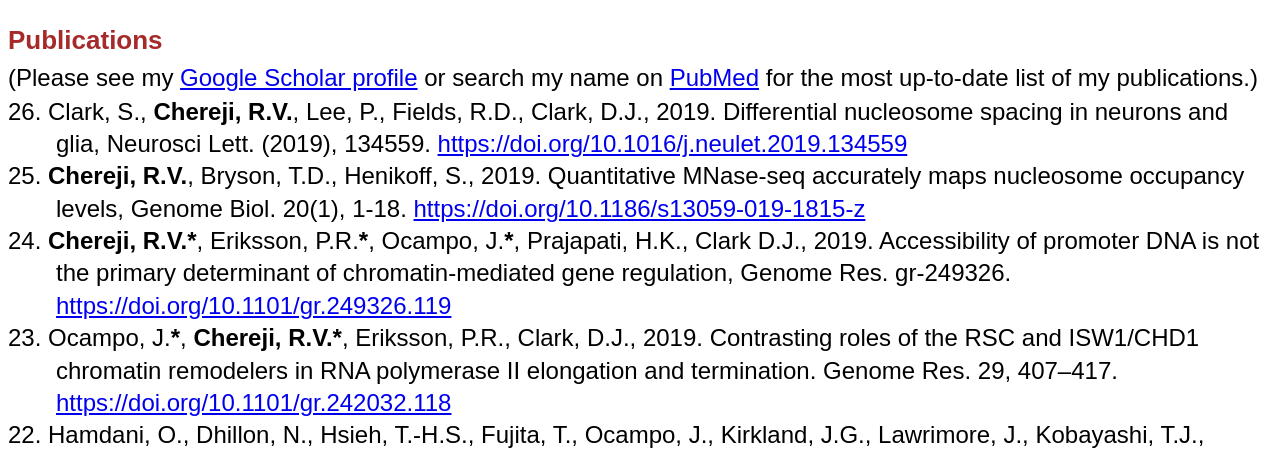
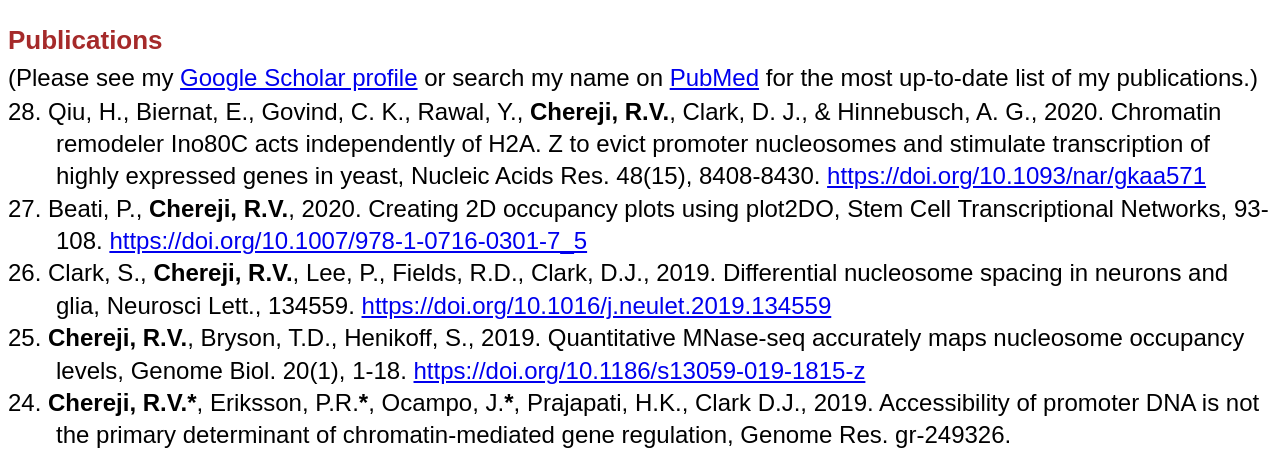
Before and after one commit to rchereji/rchereji.github.io, a plain HTML site: page index.html in a window 1280 px wide. Shown: the part 338-789 px from the top of the page. Drawn offline with Linux system fonts and the light colour scheme; a web font is replaced by a local one.

Commit message:
Update publication list

```diff
--- a/index.html
+++ b/index.html
@@ -52,7 +52,9 @@ You can download my CV from <a href="http://rchereji.github.io/cv.pdf">here</a>.
 <span class="header_text"><font color = "Brown">Publications</font></span><br>
 (Please see my <a href="https://scholar.google.com/citations?user=DCuOYggAAAAJ&hl=en">Google Scholar profile</a> or search my name on <a href="https://www.ncbi.nlm.nih.gov/pubmed/?term=Chereji+RV">PubMed</a> for the most up-to-date list of my publications.)<br>
 <div class="csl-bib-body" style="line-height: 1.35; margin-left: 2em; text-indent:-2em;">
-  <div class="csl-entry">26. Clark, S., <strong>Chereji, R.V.</strong>, Lee, P., Fields, R.D., Clark, D.J., 2019. Differential nucleosome spacing in neurons and glia, Neurosci Lett. (2019), 134559. <a href="https://doi.org/10.1016/j.neulet.2019.134559">https://doi.org/10.1016/j.neulet.2019.134559</a></div>
+  <div class="csl-entry">28. Qiu, H., Biernat, E., Govind, C. K., Rawal, Y., <strong>Chereji, R.V.</strong>, Clark, D. J., & Hinnebusch, A. G., 2020. Chromatin remodeler Ino80C acts independently of H2A. Z to evict promoter nucleosomes and stimulate transcription of highly expressed genes in yeast, Nucleic Acids Res. 48(15), 8408-8430. <a href="https://doi.org/10.1093/nar/gkaa571">https://doi.org/10.1093/nar/gkaa571</a></div>
+  <div class="csl-entry">27. Beati, P., <strong>Chereji, R.V.</strong>, 2020. Creating 2D occupancy plots using plot2DO, Stem Cell Transcriptional Networks, 93-108. <a href="https://doi.org/10.1007/978-1-0716-0301-7_5">https://doi.org/10.1007/978-1-0716-0301-7_5</a></div>
+  <div class="csl-entry">26. Clark, S., <strong>Chereji, R.V.</strong>, Lee, P., Fields, R.D., Clark, D.J., 2019. Differential nucleosome spacing in neurons and glia, Neurosci Lett., 134559. <a href="https://doi.org/10.1016/j.neulet.2019.134559">https://doi.org/10.1016/j.neulet.2019.134559</a></div>
   <div class="csl-entry">25. <strong>Chereji, R.V.</strong>, Bryson, T.D., Henikoff, S., 2019. Quantitative MNase-seq accurately maps nucleosome occupancy levels, Genome Biol. 20(1), 1-18. <a href="https://doi.org/10.1186/s13059-019-1815-z">https://doi.org/10.1186/s13059-019-1815-z</a></div>
   <div class="csl-entry">24. <strong>Chereji, R.V.*</strong>, Eriksson, P.R.<strong>*</strong>, Ocampo, J.<strong>*</strong>, Prajapati, H.K., Clark D.J., 2019. Accessibility of promoter DNA is not the primary determinant of chromatin-mediated gene regulation, Genome Res. gr-249326. <a href="https://doi.org/10.1101/gr.249326.119">https://doi.org/10.1101/gr.249326.119</a></div>
   <div class="csl-entry">23. Ocampo, J.<strong>*</strong>, <strong>Chereji, R.V.*</strong>, Eriksson, P.R., Clark, D.J., 2019. Contrasting roles of the RSC and ISW1/CHD1 chromatin remodelers in RNA polymerase II elongation and termination. Genome Res. 29, 407–417. <a href="https://doi.org/10.1101/gr.242032.118">https://doi.org/10.1101/gr.242032.118</a></div>
```
